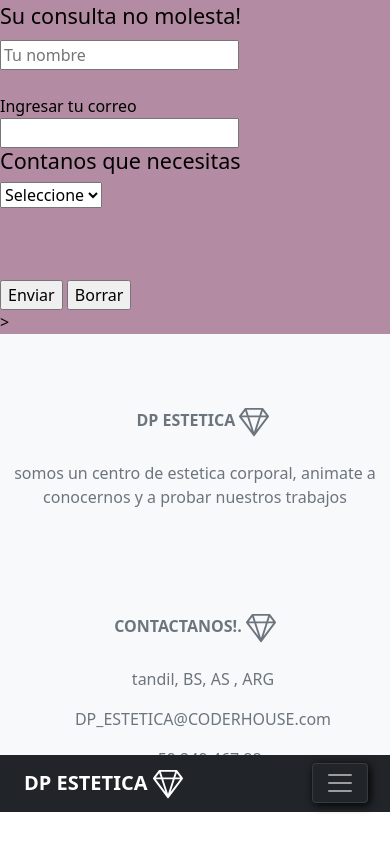
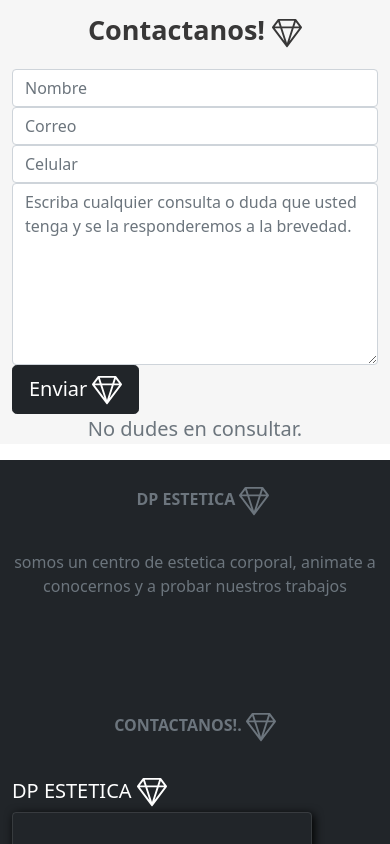
Before and after one commit to Vulcaneitor/DPESTETICA---PROYECTO---DB---VULCANO-LAUTARO, a plain HTML site: page Pages/contacto.html in a window 390 px wide. Drawn offline with nearby package versions, Linux system fonts and the light colour scheme.

Commit message:
entrega2

```diff
--- a/Pages/contacto.html
+++ b/Pages/contacto.html
@@ -12,6 +12,7 @@
 <body>
     <header>
         <header>
+          <section id="contacto">
             <nav class="navbar navbar-expand-sm bg-dark navbar-dark">
                 <div class="container-fluid">
                   <a class="navbar-brand" href="javascript:void(0)">DP ESTETICA <svg xmlns="http://www.w3.org/2000/svg" width="30" height="30" fill="currentColor" class="bi bi-gem" viewBox="0 0 16 16">
@@ -32,7 +33,7 @@
                         <a class="nav-link" href="../Pages/nosotras.html">Nosotras</a>
                       </li>
                       <li class="nav-item">
-                        <a class="nav-link" href="../Pages/nosotras.html">Contacto</a>
+                        <a class="nav-link" href="../Pages/contacto.html">Contacto</a>
                       </li>
                     </ul>
                     <form class="d-flex">
@@ -42,75 +43,73 @@
                 </div>
               </nav>
             </div>
+          </section>
     </header>
+
 <main>
- <form action="">
+  <section id="contacto">
+  <div class="container">
+    <div class="row">
+        <div class="col-md-12">
+            <div class="well well-sm">
+                <form class="form-horizontal" method="post">
                     <fieldset>
-            <legend>Su consulta no molesta!</legend>
-            <br>
-            <input type="text" name="nombre" id="" placeholder="Tu nombre">
-            <br><br>
-            <div>
-                <label for="email">Ingresar tu correo</label>
-                <br>
-                <input type="email" name="email" id="" required>
+                        <legend class="text-cente header">Contactanos! <svg xmlns="http://www.w3.org/2000/svg" width="30" height="30" fill="currentColor" class="bi bi-gem" viewBox="0 0 16 16">
+                          <path d="M3.1.7a.5.5 0 0 1 .4-.2h9a.5.5 0 0 1 .4.2l2.976 3.974c.149.185.156.45.01.644L8.4 15.3a.5.5 0 0 1-.8 0L.1 5.3a.5.5 0 0 1 0-.6l3-4zm11.386 3.785-1.806-2.41-.776 2.413 2.582-.003zm-3.633.004.961-2.989H4.186l.963 2.995 5.704-.006zM5.47 5.495 8 13.366l2.532-7.876-5.062.005zm-1.371-.999-.78-2.422-1.818 2.425 2.598-.003zM1.499 5.5l5.113 6.817-2.192-6.82L1.5 5.5zm7.889 6.817 5.123-6.83-2.928.002-2.195 6.828z"/>
+                        </svg> </legend>
+
+                        <div class="form-group">
+                            <span class="col-md-1 col-md-offset-2 text-center"><i class="fa fa-user bigicon"></i></span>
+                            <div class="col-md-8">
+                                <input id="fname" name="name" type="text" placeholder="Nombre
+                              " class="form-control">
+                            </div>
+                        </div>
+                        <div class="form-group">
+                            <span class="col-md-1 col-md-offset-2 text-center"><i class="fa fa-envelope-o bigicon"></i></span>
+                            <div class="col-md-8">
+                                <input id="email" name="email" type="text" placeholder="Correo" class="form-control">
+                            </div>
                         </div>
 
-            <div>
-                <h4>Contanos que necesitas</h4>
-                <select name="servicio" id="">
-                    <option value="inicio" hidden>Seleccione</option>
-                    <option value="depilacion">depilacion</option>
-                    <option value="masajes">masajes</option>
-                    <option value="otro">otro</option>
+                        <div class="form-group">
+                            <span class="col-md-1 col-md-offset-2 text-center"><i class="fa fa-phone-square bigicon"></i></span>
+                            <div class="col-md-8">
+                                <input id="phone" name="phone" type="text" placeholder="Celular" class="form-control">
+                            </div>
+                        </div>
 
-                </select>
+                        <div class="form-group">
+                            <span class="col-md-1 col-md-offset-2 text-center"><i class="fa fa-pencil-square-o bigicon"></i></span>
+                            <div class="col-md-8">
+                                <textarea class="form-control" id="message" name="message" placeholder="Escriba cualquier consulta o duda que usted tenga y se la responderemos a la brevedad." rows="7"></textarea>
                             </div>
-            <br><br>
-            <br>
-            <div>
-                <input type="submit" value="Enviar">
-                <input type="reset" value="Borrar">
+                        </div>
+
+                        <div class="form-group">
+                            <div class="col-md-12 text-">
+                                <button2 type="submit" class="btn btn-dark btn-lg" height="90" width="90px">Enviar <svg xmlns="http://www.w3.org/2000/svg" width="30" height="30" fill="currentColor" class="bi bi-gem" viewBox="0 0 16 16">
+                <path d="M3.1.7a.5.5 0 0 1 .4-.2h9a.5.5 0 0 1 .4.2l2.976 3.974c.149.185.156.45.01.644L8.4 15.3a.5.5 0 0 1-.8 0L.1 5.3a.5.5 0 0 1 0-.6l3-4zm11.386 3.785-1.806-2.41-.776 2.413 2.582-.003zm-3.633.004.961-2.989H4.186l.963 2.995 5.704-.006zM5.47 5.495 8 13.366l2.532-7.876-5.062.005zm-1.371-.999-.78-2.422-1.818 2.425 2.598-.003zM1.499 5.5l5.113 6.817-2.192-6.82L1.5 5.5zm7.889 6.817 5.123-6.83-2.928.002-2.195 6.828z"/>
+              </svg></button2>
+                            </div>
                         </div>
                     </fieldset>
                 </form>
+            </div>
+        </div>
+    </div>
+</div>
+<p class="lead text-muted text-center">  No dudes en consultar.
+</p>
 </main>
-</footer>>
-<footer class="text-center text-lg-start bg-light text-muted">
-      <div>
-        <a href="" class="me-4 text-reset">
-          <i class="fab fa-facebook-f"></i>
-        </a>
-        <a href="" class="me-4 text-reset">
-          <i class="fab fa-twitter"></i>
-        </a>
-        <a href="" class="me-4 text-reset">
-          <i class="fab fa-google"></i>
-        </a>
-        <a href="" class="me-4 text-reset">
-          <i class="fab fa-instagram"></i>
-        </a>
-        <a href="" class="me-4 text-reset">
-          <i class="fab fa-linkedin"></i>
-        </a>
-        <a href="" class="me-4 text-reset">
-          <i class="fab fa-github"></i>
-        </a>
-      </div>
-      <!-- Right -->
-    </section>
-    <!-- Section: Social media -->
-
-    <!-- Section: Links  -->
-    <section class="">
-      <div class="container text-center text-md-start mt-5">
-        <!-- Grid row -->
+</footer>
+<footer class="text-center text-lg-start bg-dark text-muted">
         <div class="row mt-3">
           <!-- Grid column -->
           <div class="col-md-3 col-lg-4 col-xl-3 mx-auto mb-4">
             <!-- Content -->
             <h6 class="text-uppercase fw-bold mb-4">
-              <i class="fas fa-gem me-3"></i>DP ESTETICA  <svg xmlns="http://www.w3.org/2000/svg" width="30" height="30" fill="currentColor" class="bi bi-gem" viewBox="0 0 16 16">
+              <i class="fas fa-gem me-3"></i>DP ESTETICA  <svg xmlns="http://www.w3.org/2000/svg" width="30" height="50" fill="currentColor" class="bi bi-gem" viewBox="0 0 16 16">
                 <path d="M3.1.7a.5.5 0 0 1 .4-.2h9a.5.5 0 0 1 .4.2l2.976 3.974c.149.185.156.45.01.644L8.4 15.3a.5.5 0 0 1-.8 0L.1 5.3a.5.5 0 0 1 0-.6l3-4zm11.386 3.785-1.806-2.41-.776 2.413 2.582-.003zm-3.633.004.961-2.989H4.186l.963 2.995 5.704-.006zM5.47 5.495 8 13.366l2.532-7.876-5.062.005zm-1.371-.999-.78-2.422-1.818 2.425 2.598-.003zM1.499 5.5l5.113 6.817-2.192-6.82L1.5 5.5zm7.889 6.817 5.123-6.83-2.928.002-2.195 6.828z"/>
               </svg>
             </h6>
@@ -138,7 +137,7 @@
           <div class="col-md-4 col-lg-3 col-xl-3 mx-auto mb-md-0 mb-4">
             <!-- Links -->
             <h6 class="text-uppercase fw-bold mb-4">
-              Contactanos!. <svg xmlns="http://www.w3.org/2000/svg" width="30" height="30" fill="currentColor" class="bi bi-gem" viewBox="0 0 16 16">
+              Contactanos!. <svg xmlns="http://www.w3.org/2000/svg" width="30" height="50" fill="currentColor" class="bi bi-gem" viewBox="0 0 16 16">
                 <path d="M3.1.7a.5.5 0 0 1 .4-.2h9a.5.5 0 0 1 .4.2l2.976 3.974c.149.185.156.45.01.644L8.4 15.3a.5.5 0 0 1-.8 0L.1 5.3a.5.5 0 0 1 0-.6l3-4zm11.386 3.785-1.806-2.41-.776 2.413 2.582-.003zm-3.633.004.961-2.989H4.186l.963 2.995 5.704-.006zM5.47 5.495 8 13.366l2.532-7.876-5.062.005zm-1.371-.999-.78-2.422-1.818 2.425 2.598-.003zM1.499 5.5l5.113 6.817-2.192-6.82L1.5 5.5zm7.889 6.817 5.123-6.83-2.928.002-2.195 6.828z"/>
               </svg>
 
@@ -150,10 +149,7 @@
             </p>
             <p><i class="fas fa-phone me-3"></i> + 59 249 467 88</p>
           </div>
-          <!-- Grid column -->
-        </div>
-        <!-- Grid row -->
-      </div>
+        </section>
     </section>
 
 
--- a/style.css
+++ b/style.css
@@ -4,13 +4,30 @@
 
 h1{ font-size: 3.5em;}
 h2{ font-size: 2.7em;}
-h3{ font-size: 2em;}
-p{ font-size: 1em;}
+h3{ font-size: em;}
+p{ font-size: 0.em;}
 ul{ list-style: none;
 }
 body {
     font-family: -apple-system, BlinkMacSystemFont, 'Segoe UI', Roboto, Oxygen, Ubuntu, Cantarell, 'Open Sans', 'Helvetica Neue', sans-serif;
 
+
+}
+footer {
+    bottom:0;
+    width:100%;
+ }
+.header {
+    color: #383737;
+    font-weight: bold;
+    text-align: center;
+    font-size: 27px;
+    padding: 10px;
+}
+
+.bigicon {
+    font-size: 35px;
+    color: #36A0FF;
 
 }
 .nav img{
@@ -37,21 +54,35 @@ header{
 
 
 }
+#nuestraspro{
+    text-decoration: solid;
+    text-decoration-color: black;
+}
 
 
 button{
-    font-size: 1.5em;
+    font-size: 3.5em;
     font-weight: bold;
-    padding: 10px 20px;
-    border-radius: 10px;
+    padding: 20px 20px;
+    border-radius: px;
     border: 2px solid black;
     box-shadow: 2px 2px 10px black;
     color: white;
+    background-color: rgb(69, 67, 67);
+    height: 100px;
+    width: 300px;
+
+}
+button:hover{
     background-color: black;
 
 }
+.contacto{
+    background-color: #8b8b8b;
+
+}
 header{
-    background-color: #B38CA3;
+    background-color: #ffffff;
     margin: 0;
     padding: 0px;
 
@@ -65,6 +96,7 @@ display: flex;
 flex-direction: column;
 align-items: center;
 }
+conteiner
 
 header a{
     padding: 2px 12px ;
@@ -103,15 +135,23 @@ header a:hover{
         padding: 10px 12px;
         font-weight:bold;
         color: rgb(0, 0, 0);
+
+    }
+#contacto{
+    background-color: #f6f6f6;
 }
-#nuestros-profesionales{
-    background-color: #f7f7f7;
+    #nuestros-profesionales{
+    background-color: #f6f6f6;
     color: white;
     text-align: center;
+    font-weight: bold;
+}
+#nuestros{
+    color: black;
 }
 
 #nuestros-profesionales .container{
-padding: 150px 12px;
+padding: 70px 10px;
 }
 #profesionales h2{
     margin-top: 0;
@@ -154,16 +194,6 @@ padding: 150px 12px;
     background:linear-gradient(  rgba(0, 0, 0, 0.5),   rgba(0, 0, 0, 0.5)),  url("img/masoterapia.jpg");
 }
 
-footer{
-    background-color: #CE49BF;
-    display: flex;
-    flex-direction: column;
-    justify-content: space-evenly;
-    text-align: center;
-    padding: 1px;
-
-text-decoration: none;
-}
 .comunicate{
   margin: 30px;
 }
@@ -183,6 +213,8 @@ text-decoration: none;
          width: 80%; }
     .carta3 { grid-area: 1 / 3 / 2 / 4;
          width: 80%; }
+
+
 
 @media (max-width:480px){
     header{
```
Also changed, not shown: Pages/nosotras.html (+7 -44 lines), Pages/que_hacemos.html (+4 -33 lines), index.html (+24 -52 lines). Lines whose indentation alone changed are shown as unchanged.
